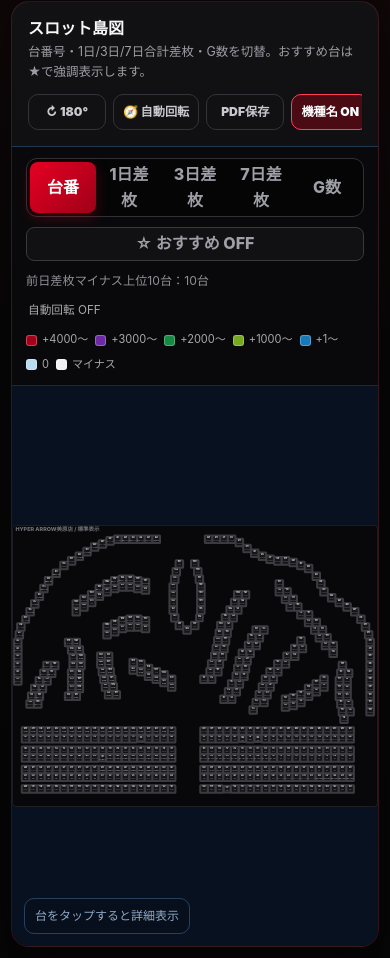
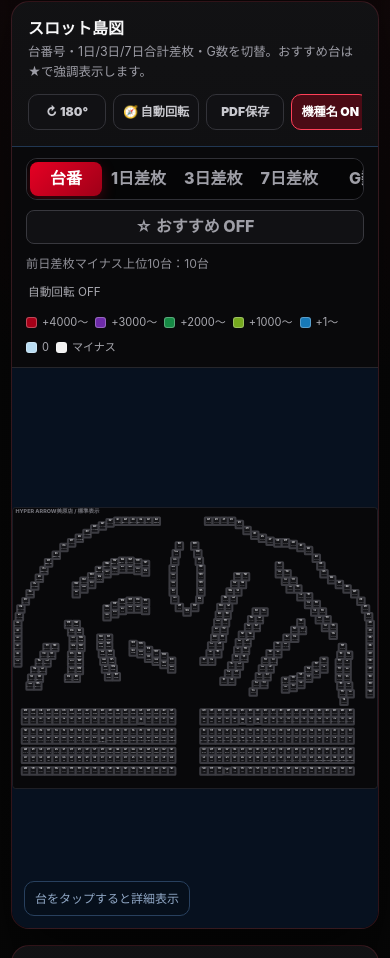
Before and after one commit to s2vn49syjn-cmyk/floor777, a plain HTML site: page halls/hyper-arrow-mihara/index.html in a window 390 px wide. Shown: the part 829-1787 px from the top of the page. Drawn offline with Linux system fonts and the light colour scheme.

Commit message:
Style map period selector on mobile

```diff
--- a/assets/styles.css
+++ b/assets/styles.css
@@ -183,3 +183,12 @@ html{color-scheme:dark}body{background:radial-gradient(circle at 78% -12%,rgba(2
 .chart-x-label,.chart-y-label{fill:#7f7f88;font-size:8px;font-weight:700}
 .chart-empty{padding:24px 10px;text-align:center;color:#85858e;font-size:.78rem}
 @media(max-width:620px){.detail-diff-chart{padding:6px 4px 2px}.diff-line-chart{min-height:145px}.chart-x-label{font-size:7.5px}}
+
+
+/* Map period selector */
+.map-value-btn{white-space:nowrap}
+@media(max-width:620px){
+  .map-value-switch{display:flex;flex:1 1 100%;overflow-x:auto;scrollbar-width:none;-webkit-overflow-scrolling:touch}
+  .map-value-switch::-webkit-scrollbar{display:none}
+  .map-value-btn{flex:0 0 auto!important;min-width:72px}
+}
```
